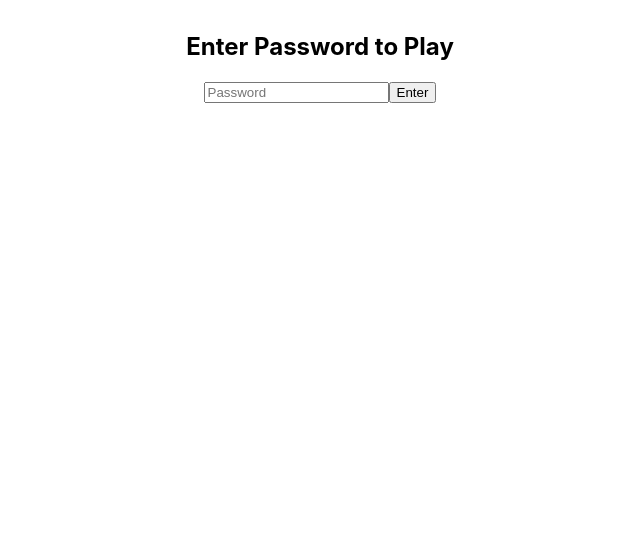
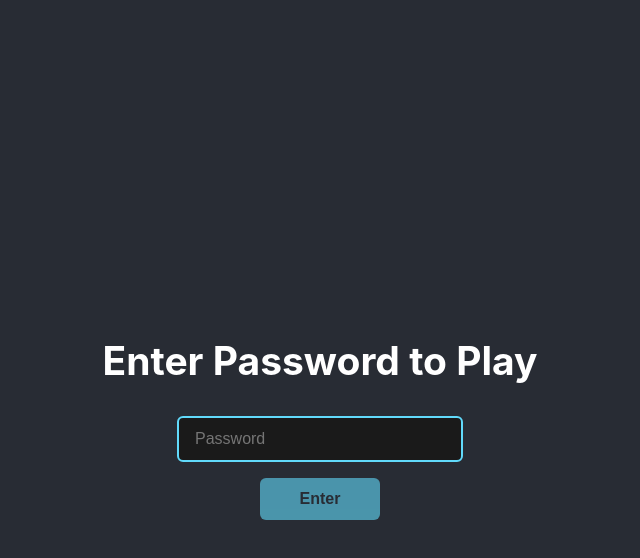
Before and after one commit to ct0ng/streamdle, a React (Create React App) app: page / in a window 1280 px wide. Shown: the top 558 px of the page, without its empty margins (320-960 px from the left). Built offline with nearby package versions, Linux system fonts and the light colour scheme.

Commit message:
refactor game and auth logic out into hooks

```diff
--- a/package.json
+++ b/package.json
@@ -9,6 +9,7 @@
     "@testing-library/jest-dom": "^6.6.3",
     "@testing-library/react": "^16.3.0",
     "@testing-library/user-event": "^13.5.0",
+    "framer-motion": "^12.23.12",
     "jsonwebtoken": "^9.0.2",
     "jwt-decode": "^4.0.0",
     "react": "^19.1.0",
--- a/src/App.css
+++ b/src/App.css
@@ -1,16 +1,5 @@
 .App {
   text-align: center;
-}
-
-.App-logo {
-  height: 40vmin;
-  pointer-events: none;
-}
-
-@media (prefers-reduced-motion: no-preference) {
-  .App-logo {
-    animation: App-logo-spin infinite 20s linear;
-  }
 }
 
 .App-header {
@@ -22,17 +11,28 @@
   justify-content: center;
   font-size: calc(10px + 2vmin);
   color: white;
+  padding: 20px;
 }
 
-.App-link {
-  color: #61dafb;
+/* Shared Button Styles */
+.next-button,
+.finish-button,
+.play-again-button,
+.retry-button {
+  background: #61dafb;
+  color: #282c34;
+  border: none;
+  padding: 12px 24px;
+  border-radius: 6px;
+  font-size: 1rem;
+  font-weight: bold;
+  cursor: pointer;
+  transition: background 0.3s ease;
 }
 
-@keyframes App-logo-spin {
-  from {
-    transform: rotate(0deg);
-  }
-  to {
-    transform: rotate(360deg);
-  }
+.next-button:hover,
+.finish-button:hover,
+.play-again-button:hover,
+.retry-button:hover {
+  background: #4fa8c5;
 }
--- a/src/App.js
+++ b/src/App.js
@@ -1,35 +1,38 @@
 import './App.css';
-import { useState, useEffect } from "react";
+import { AnimatePresence } from "framer-motion";
+
 import AuthPage from "./components/AuthPage";
+import PageTransition from "./components/PageTransition";
 import StreamdleGame from './components/StreamdleGame';
-import { jwtDecode } from "jwt-decode";
+import { useAuth } from './hooks/useAuth';
 
 function App() {
-  const [authenticated, setAuthenticated] = useState(false);
+  const { authenticated, loading, login } = useAuth();
 
-  useEffect(() => {
-    const token = localStorage.getItem("authToken");
-    if (token) {
-      try {
-        const decoded = jwtDecode(token);
-        if (decoded.exp * 1000 > Date.now()) {
-          setAuthenticated(true);
-        }
-      } catch {
-        localStorage.removeItem("authToken");
-      }
-    }
-  }, []);
-
-  if (!authenticated) {
-    return <AuthPage onAuthenticated={() => setAuthenticated(true)} />;
+  if (loading) {
+    return (
+      <div className="App">
+        <header className="App-header">
+          <div>Loading...</div>
+        </header>
+      </div>
+    );
   }
 
   return (
     <div className="App">
       <header className="App-header">
-        <h1>streamdle</h1>
-          <StreamdleGame />
+        <AnimatePresence mode="wait">
+          {!authenticated ? (
+            <PageTransition key="password">
+              <AuthPage onAuthenticated={login} />
+            </PageTransition>
+          ) : (
+            <PageTransition key="game">
+              <StreamdleGame />
+            </PageTransition>
+          )}
+        </AnimatePresence>
       </header>
     </div>
   );
--- /dev/null
+++ b/src/components/AuthPage.css
@@ -0,0 +1,79 @@
+/* Auth Page Styles */
+.auth-container {
+  text-align: center;
+  margin-top: 2rem;
+}
+
+.auth-form {
+  display: flex;
+  flex-direction: column;
+  align-items: center;
+  gap: 1rem;
+  margin-top: 1.5rem;
+}
+
+.password-input {
+  padding: 12px 16px;
+  border: 2px solid #ccc;
+  border-radius: 6px;
+  font-size: 1rem;
+  width: 250px;
+  background: #1a1a1a;
+  color: white;
+  border-color: #61dafb;
+}
+
+.password-input:focus {
+  outline: none;
+  border-color: #4fa8c5;
+  box-shadow: 0 0 0 3px rgba(97, 218, 251, 0.2);
+}
+
+.password-input:disabled {
+  opacity: 0.6;
+  cursor: not-allowed;
+}
+
+.auth-button {
+  background: #61dafb;
+  color: #282c34;
+  border: none;
+  padding: 12px 24px;
+  border-radius: 6px;
+  font-size: 1rem;
+  font-weight: bold;
+  cursor: pointer;
+  transition: background 0.3s ease;
+  min-width: 120px;
+}
+
+.auth-button:hover:not(:disabled) {
+  background: #4fa8c5;
+}
+
+.auth-button:disabled {
+  opacity: 0.6;
+  cursor: not-allowed;
+}
+
+.error-container {
+  height: 2rem; /* Fixed height to prevent any jumping */
+  display: flex;
+  align-items: center;
+  justify-content: center;
+  margin-top: 1rem;
+}
+
+.error-message {
+  color: #dc3545;
+  font-weight: bold;
+  margin: 0; /* Remove default margin since container handles spacing */
+}
+
+/* Mobile Responsive */
+@media (max-width: 768px) {
+  .password-input {
+    width: 100%;
+    max-width: 300px;
+  }
+}
--- a/src/components/AuthPage.jsx
+++ b/src/components/AuthPage.jsx
@@ -1,12 +1,15 @@
 import { useState } from "react";
+import "./AuthPage.css";
 
 export default function AuthPage({ onAuthenticated }) {
   const [password, setPassword] = useState("");
   const [error, setError] = useState("");
+  const [loading, setLoading] = useState(false);
 
   const handleSubmit = async (e) => {
     e.preventDefault();
     setError("");
+    setLoading(true);
 
     try {
       const res = await fetch("/api/auth", {
@@ -17,31 +20,47 @@ export default function AuthPage({ onAuthenticated }) {
 
       const data = await res.json();
 
-      if (data.success) {
-        localStorage.setItem("authToken", data.token);
-        onAuthenticated();
+      if (res.ok && data.success) {
+        onAuthenticated(data.token);
       } else {
-        setError("Wrong password!");
+        // Show the specific error message from the server
+        setError(data.message || "Authentication failed");
       }
     } catch (err) {
       console.error(err);
-      setError("An unexpected error occurred");
+      if (err.name === 'TypeError' && err.message.includes('fetch')) {
+        setError("Unable to connect to server. Please check your connection.");
+      } else {
+        setError("An unexpected error occurred. Please try again.");
+      }
+    } finally {
+      setLoading(false);
     }
   };
 
   return (
-    <div style={{ textAlign: "center", marginTop: "2rem" }}>
+    <div className="auth-container">
       <h2>Enter Password to Play</h2>
-      <form onSubmit={handleSubmit}>
+      <form onSubmit={handleSubmit} className="auth-form">
         <input
           type="password"
           value={password}
           onChange={(e) => setPassword(e.target.value)}
           placeholder="Password"
+          disabled={loading}
+          className="password-input"
         />
-        <button type="submit">Enter</button>
+        <button
+          type="submit"
+          disabled={loading || !password.trim()}
+          className="auth-button"
+        >
+          {loading ? "Entering..." : "Enter"}
+        </button>
       </form>
-      {error && <p style={{ color: "red" }}>{error}</p>}
+      <div className="error-container">
+        {error && <p className="error-message">{error}</p>}
+      </div>
     </div>
   );
 }
--- /dev/null
+++ b/src/components/PageTransition.jsx
@@ -0,0 +1,25 @@
+import { motion } from "framer-motion";
+
+const PageTransition = ({ children }) => (
+  <motion.div
+    initial={{ opacity: 0 }}
+    animate={{ opacity: 1 }}
+    exit={{ opacity: 0 }}
+    transition={{
+      duration: 0.3,
+      ease: "easeInOut"
+    }}
+    style={{
+      height: "100%",
+      width: "100%",
+      display: "flex",
+      flexDirection: "column",
+      alignItems: "center",
+      justifyContent: "center"
+    }}
+  >
+    {children}
+  </motion.div>
+);
+
+export default PageTransition;
--- /dev/null
+++ b/src/constants/game.js
@@ -0,0 +1,9 @@
+export const MESSAGES = {
+  LOADING: 'Loading songs...',
+  ERROR: 'An unexpected error occurred. Please try again.',
+  FETCH_ERROR: 'Failed to load songs. Please try again.',
+  GAME_OVER: 'Game Over 🎉',
+  CORRECT: '✅ Correct!',
+  WRONG: '❌ Wrong',
+  QUESTION: 'Which song has more Spotify streams?'
+};
--- /dev/null
+++ b/src/hooks/useAuth.js
@@ -0,0 +1,31 @@
+import { useState, useEffect } from "react";
+import { jwtDecode } from "jwt-decode";
+
+export function useAuth() {
+  const [authenticated, setAuthenticated] = useState(false);
+  const [loading, setLoading] = useState(true);
+
+  useEffect(() => {
+    const token = localStorage.getItem("authToken");
+    if (token) {
+      try {
+        const decoded = jwtDecode(token);
+        if (decoded.exp * 1000 > Date.now()) {
+          setAuthenticated(true);
+        } else {
+          localStorage.removeItem("authToken");
+        }
+      } catch {
+        localStorage.removeItem("authToken");
+      }
+    }
+    setLoading(false);
+  }, []);
+
+  const login = (token) => {
+    localStorage.setItem("authToken", token);
+    setAuthenticated(true);
+  };
+
+  return { authenticated, loading, login };
+}
--- /dev/null
+++ b/src/hooks/useGame.js
@@ -0,0 +1,82 @@
+import { useState, useEffect } from "react";
+import { supabaseClient } from "../supabaseClient.js";
+import { MESSAGES } from "../constants/game.js";
+
+export function useGame() {
+  const [pairs, setPairs] = useState([]);
+  const [currentRound, setCurrentRound] = useState(0);
+  const [selected, setSelected] = useState(null);
+  const [result, setResult] = useState(null);
+  const [score, setScore] = useState(0);
+  const [loading, setLoading] = useState(false);
+  const [error, setError] = useState(null);
+
+  const fetchRounds = async () => {
+    setCurrentRound(0);
+    setSelected(null);
+    setResult(null);
+    setScore(0);
+    setLoading(true);
+    setError(null);
+
+    try {
+      const { data, error: fetchError } = await supabaseClient().rpc('get_random_songs');
+
+      if (fetchError) {
+        console.error("Error fetching songs:", fetchError);
+        setError(MESSAGES.FETCH_ERROR);
+        return;
+      }
+
+      const grouped = [];
+      for (let i = 0; i < data.length; i += 2) {
+        grouped.push([data[i], data[i + 1]]);
+      }
+      setPairs(grouped);
+    } catch (err) {
+      console.error("Unexpected error:", err);
+      setError(MESSAGES.ERROR);
+    } finally {
+      setLoading(false);
+    }
+  };
+
+  useEffect(() => {
+    fetchRounds();
+  }, []);
+
+  const handleGuess = (id) => {
+    if (selected || loading) return;
+
+    const [a, b] = pairs[currentRound];
+    const correctId = a.stream_count > b.stream_count ? a.song_id : b.song_id;
+    setSelected(id);
+    const isCorrect = id === correctId;
+    setResult(isCorrect ? MESSAGES.CORRECT : MESSAGES.WRONG);
+    if (isCorrect) setScore((prev) => prev + 1);
+  };
+
+  const handleNext = () => {
+    setSelected(null);
+    setResult(null);
+    setCurrentRound((prev) => prev + 1);
+  };
+
+  const isGameOver = currentRound >= pairs.length;
+  const currentPair = pairs[currentRound];
+
+  return {
+    pairs,
+    currentRound,
+    selected,
+    result,
+    score,
+    loading,
+    error,
+    isGameOver,
+    currentPair,
+    handleGuess,
+    handleNext,
+    fetchRounds
+  };
+}
```
Also changed, not shown: src/components/StreamdleGame.css (added, +145 -0 lines), src/components/StreamdleGame.jsx (+56 -88 lines), 1 other file (tests, documents, lock files or other folders).
